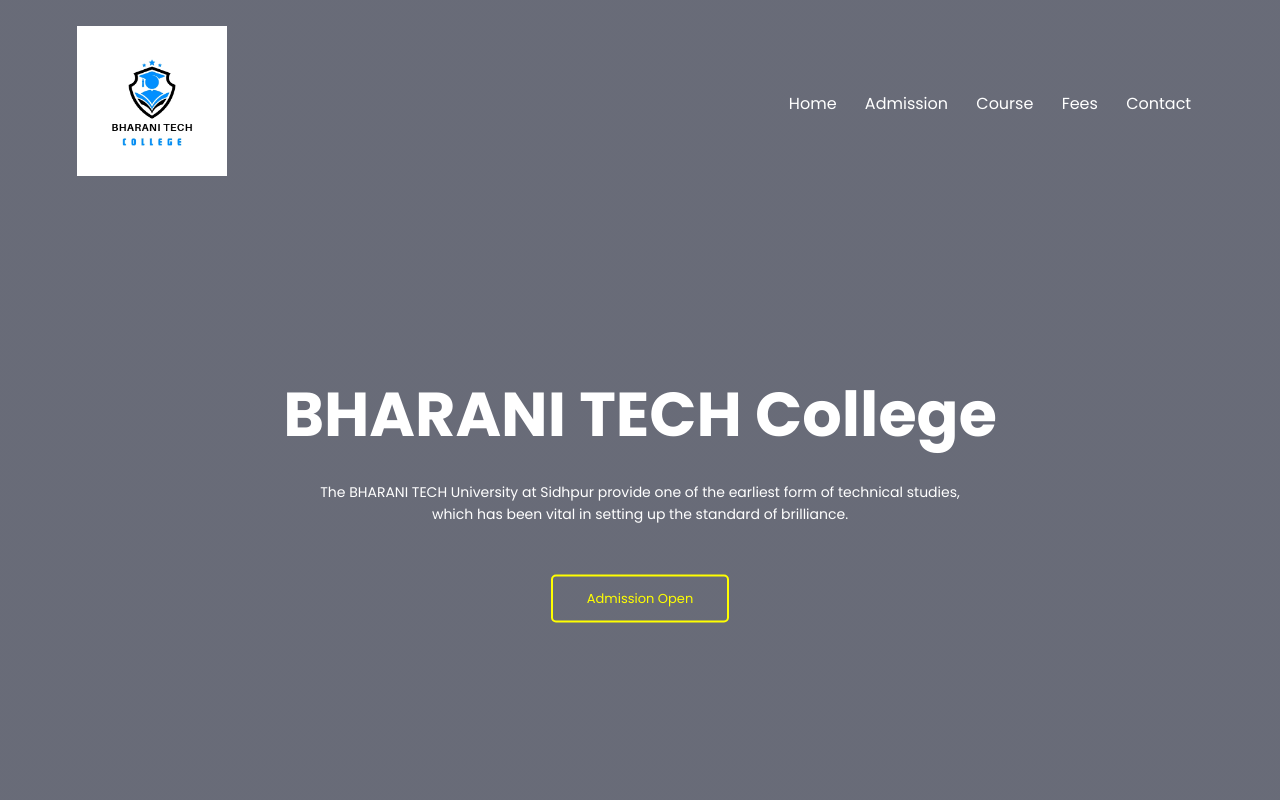
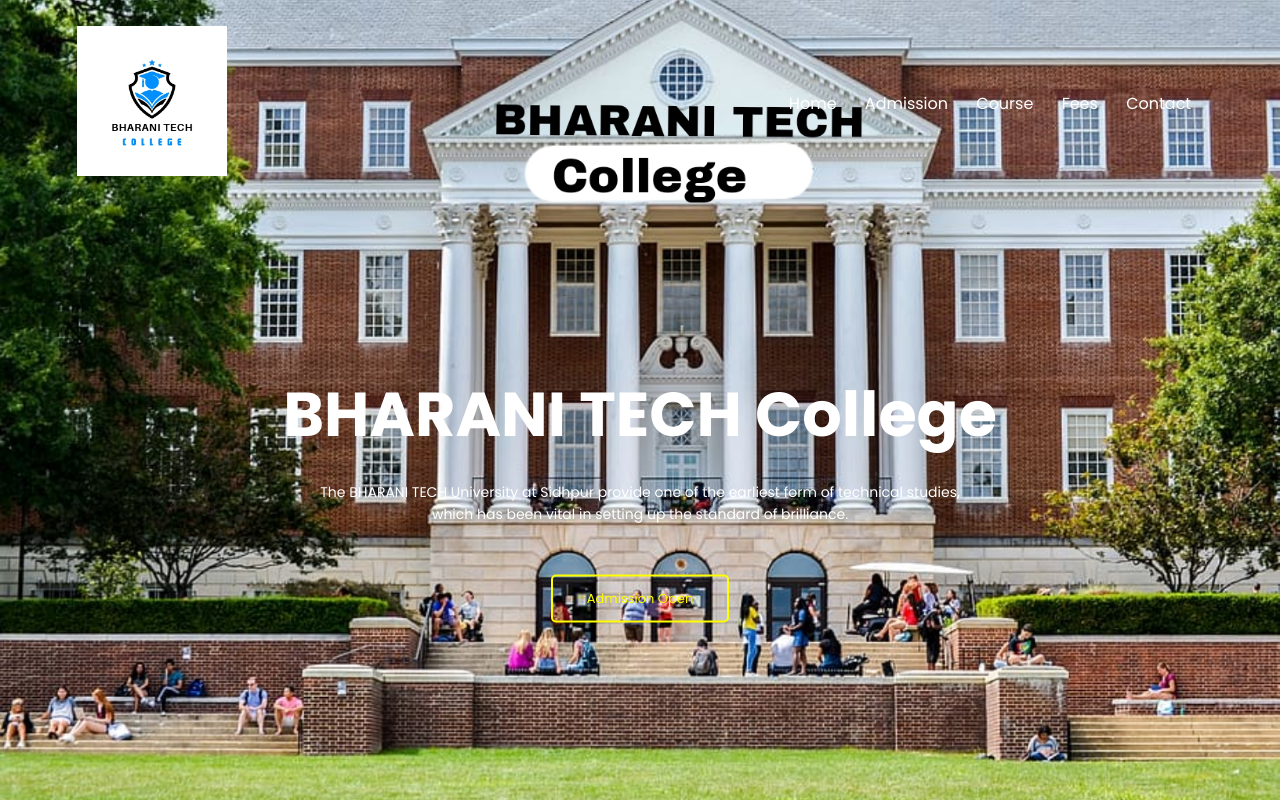
Before and after one commit to BharaniYash/final-project, a browser extension: page index.html in a window 1280 px wide. Shown: the top 802 px of the page. Drawn offline with Linux system fonts and the light colour scheme; files whose address does not match are found by name.

Commit message:
Update main_style.css

```diff
--- a/main_style.css
+++ b/main_style.css
@@ -47,7 +47,7 @@ body{
 .header{
     min-height: 100vh;
     width: 100%;
-    background-image: linear-gradient(rgba(4,9,30,0.6),rgba(4,9,30,0.6)),url(../image/bc.jpg);
+    background-image:url("bc.jpg");
     background-position: center;
     background-size: cover;
     position: relative;
```
